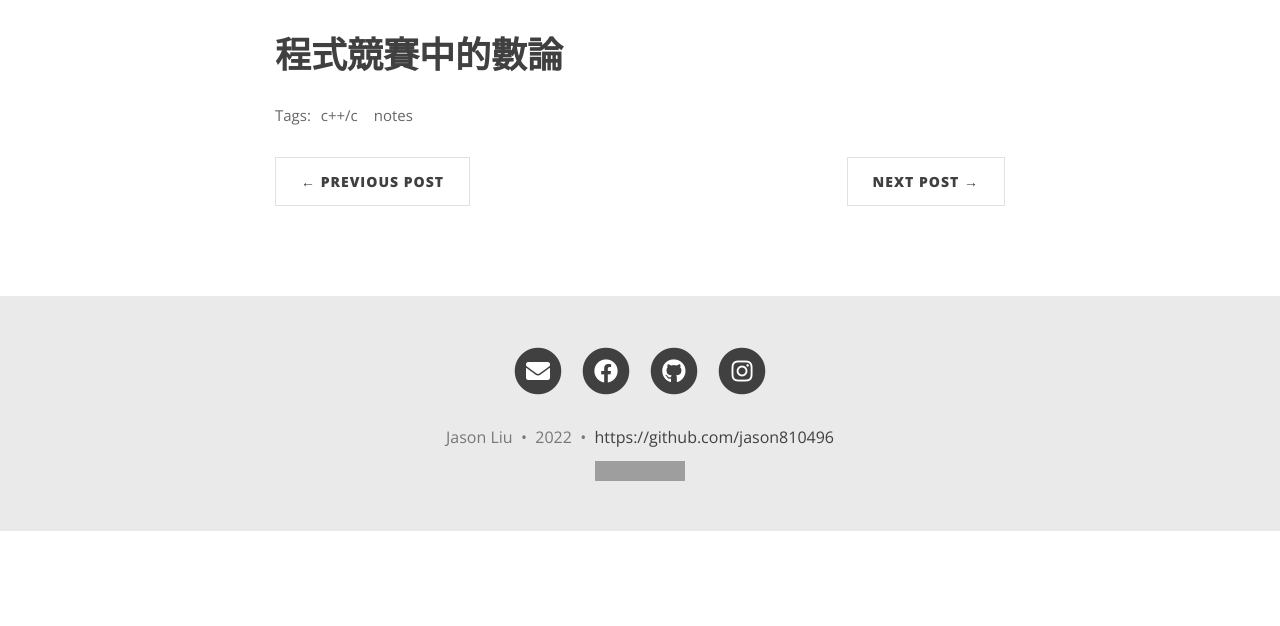
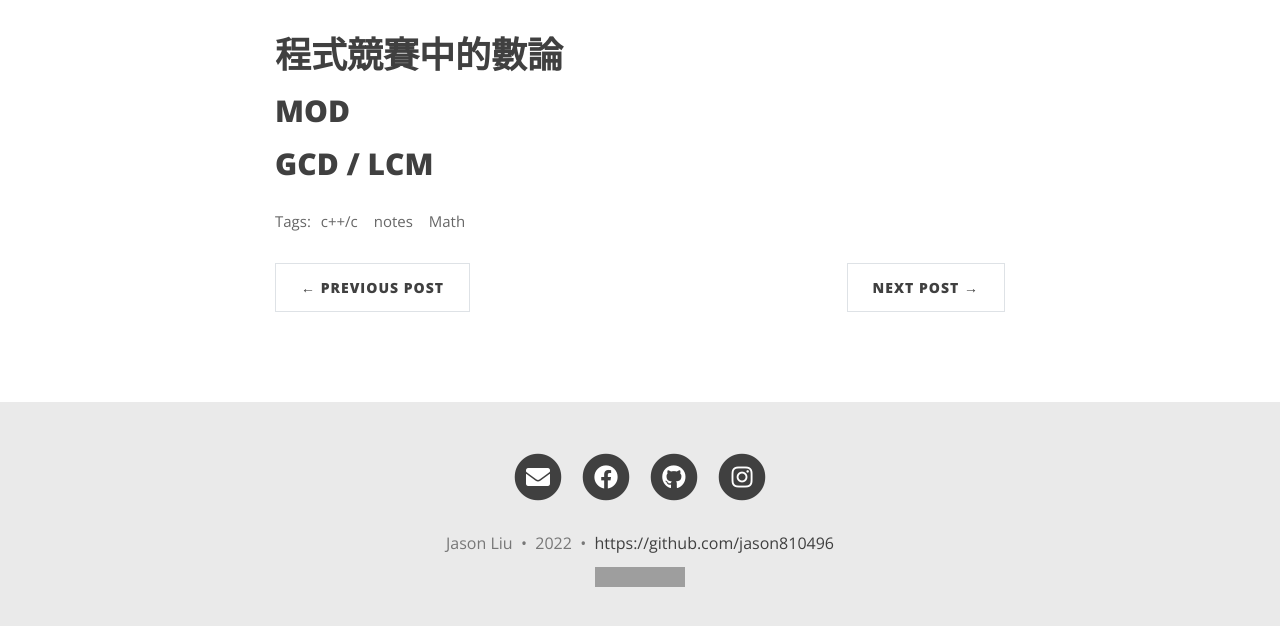
Before and after one commit to jason810496/blog, a Jekyll site: the page built from _posts/2022-02-10-math-theory-01-zh.md, in a window 1280 px wide and 1180 px high. Shown: the part 543-1169 px from the top of the window. Built offline with Jekyll 4.4.1, drawn with Linux system fonts in a browser that asks for light colours; nearby versions of some CDN libraries; comment, search, counter and statistics services are not loaded; grey boxes are pictures that could not be loaded.

Commit message:
add files

```diff
--- a/_posts/2022-02-10-math-theory-01-zh.md
+++ b/_posts/2022-02-10-math-theory-01-zh.md
@@ -3,11 +3,11 @@ title: 程式競賽中的數論
 subtitle: Math theory in CP
 date:   2022-04-10 15:50:00 +0800
 
-tag: [c++/c,notes]
+tag: [c++/c,notes,Math]
 
-thumbnail-img: "https://i.imgur.com/hXlAxLq.png" #1:1 (450:450)
+thumbnail-img: "https://i.imgur.com/ugI4COy.png" #1:1 (450:450)
 
-cover-img: "https://i.imgur.com/k0ouwUg.png"
+cover-img: "https://i.imgur.com/ugI4COy.png"
 
 comments: true
 
@@ -18,3 +18,6 @@ readtime: true
 # test local : bundle exec jekyll server
 ---
 # 程式競賽中的數論
+
+## MOD
+## GCD / LCM
```
